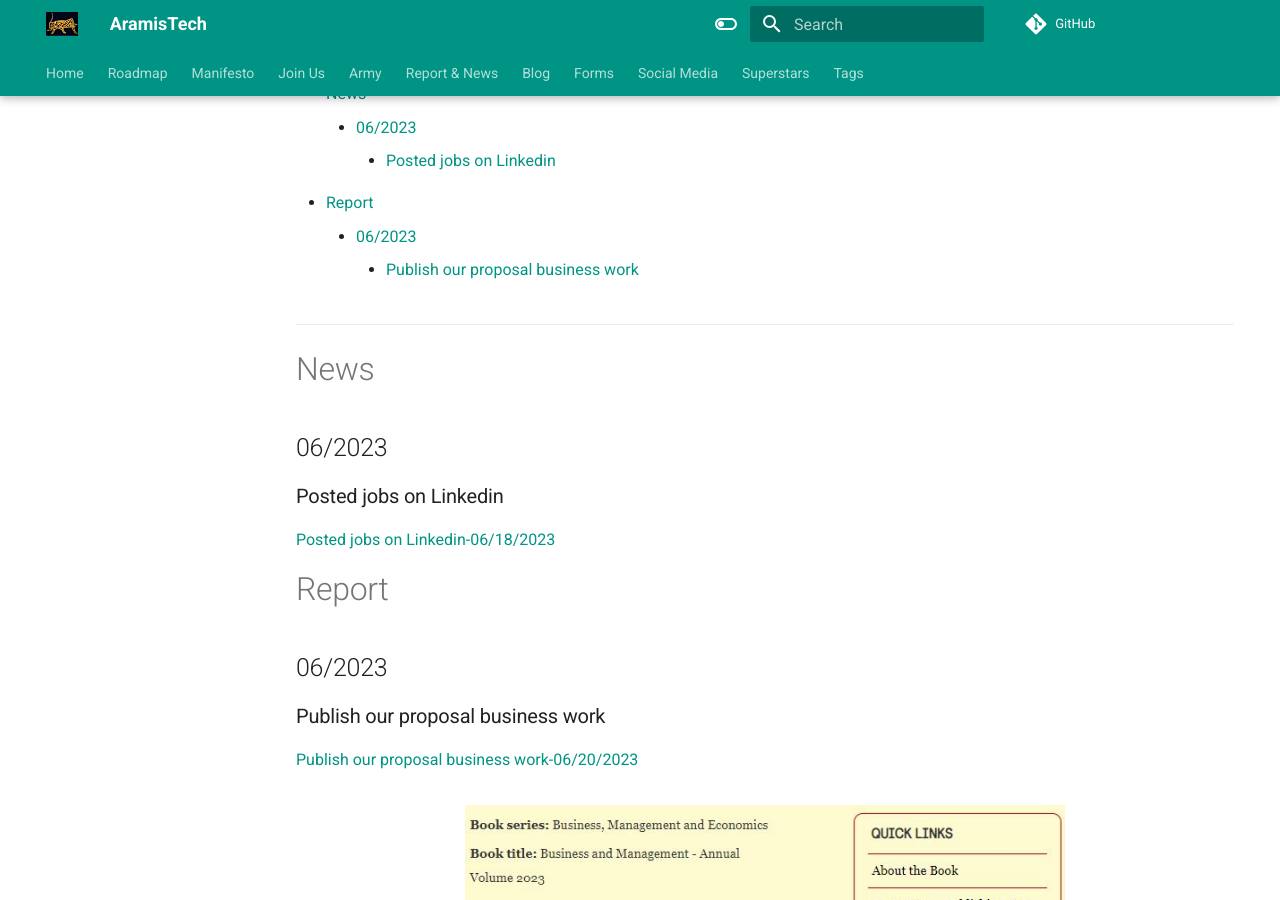
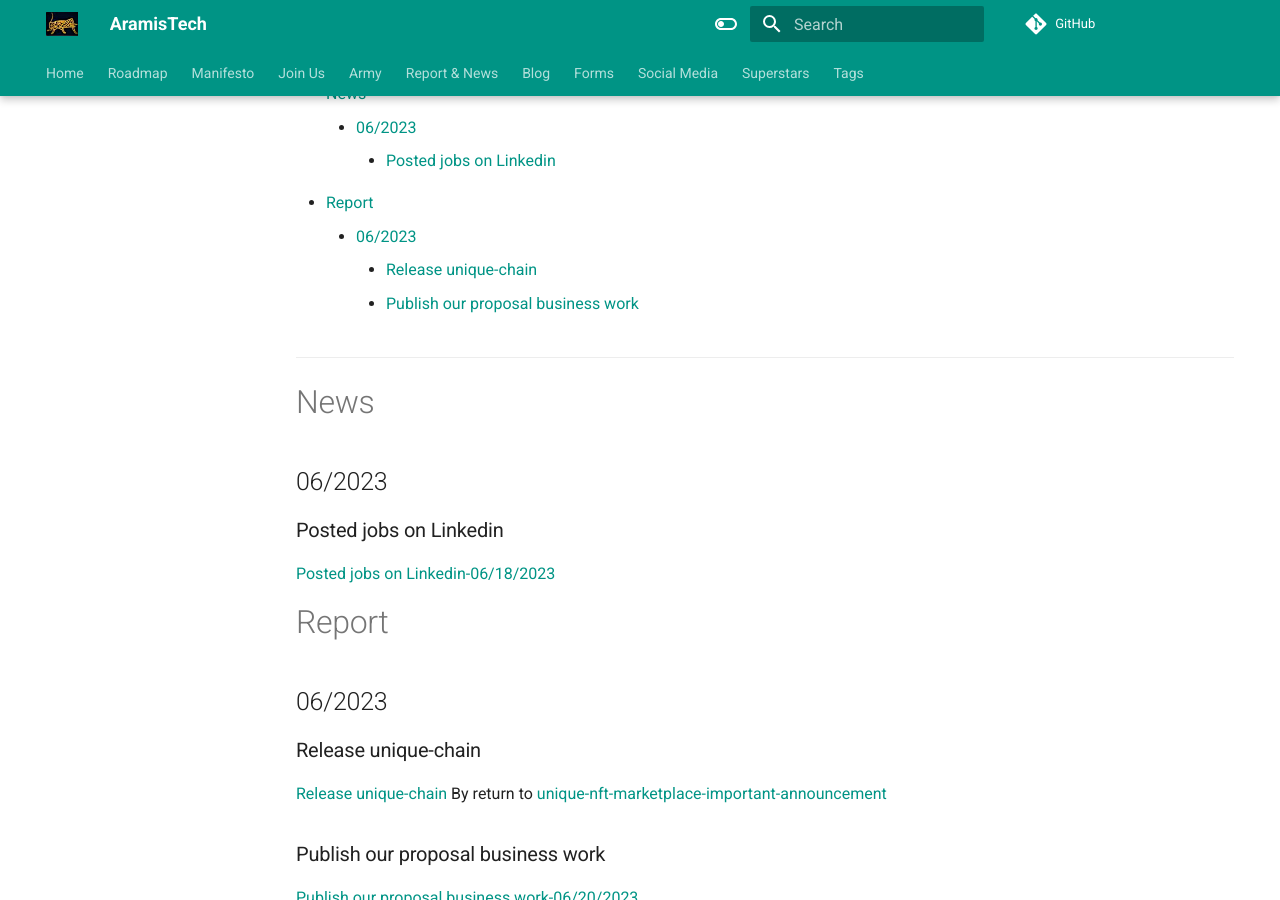
Before and after one commit to 21crickets/21crickets.github.io, an MkDocs documentation site: the page built from docs/reportnews/report_news_list.md, in a window 1280 px wide and 900 px high, scrolled down 287 px. Built offline with MkDocs 1.6.1 and Material for MkDocs 9.7.7, drawn with Linux system fonts in a browser that asks for light colours.

Commit message:
add news unq

```diff
--- a/docs/reportnews/report_news_list.md
+++ b/docs/reportnews/report_news_list.md
@@ -24,6 +24,10 @@ title: "News & Report"
 
 # Report
 ## 06/2023
+### Release unique-chain
+[Release unique-chain](https://github.com/UniqueNetwork/unique-chain/releases/tag/v942057_)
+By return to [unique-nft-marketplace-important-announcement](https://unique.network/blog/unique-nft-marketplace-important-announcement/)
+
 ### Publish our proposal business work
 [Publish our proposal business work-06/20/2023](https://www.intechopen.com/)
 
```
